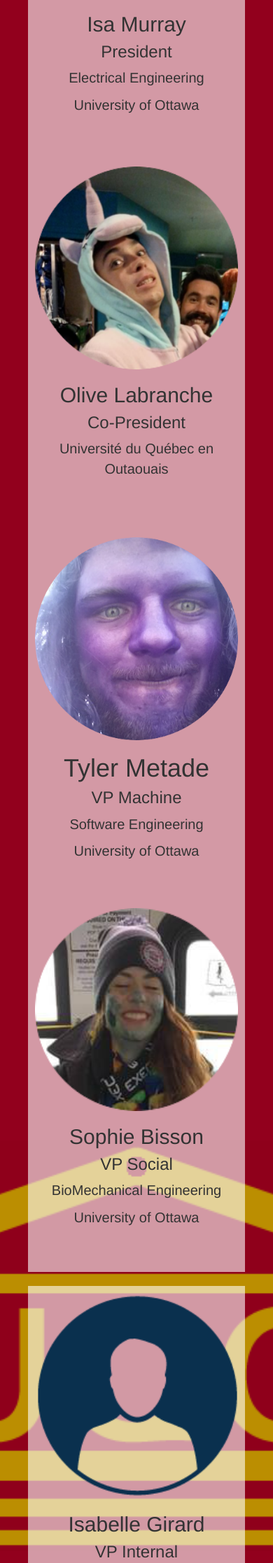
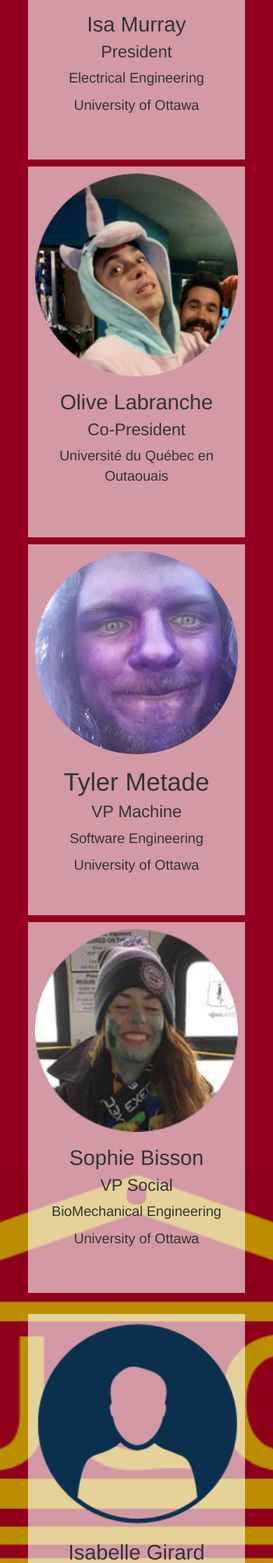
Before and after one commit to UQOttawa/UQOttawa_Website, a PHP site: page /pages/exec_en.html in a window 390 px wide. Shown: the part 482-2716 px from the top of the page at 70% size. Run offline with PHP 8.4, Linux system fonts and the light colour scheme.

Commit message:
fixed spacing for mobile on exec page

```diff
--- a/css/logo-nav.css
+++ b/css/logo-nav.css
@@ -86,6 +86,7 @@ body {
 .card{
     padding: 10px;
     background-color: rgba(255,255,255,0.6);
+    margin-bottom:10px;
 }
 
 .card-img{
```
